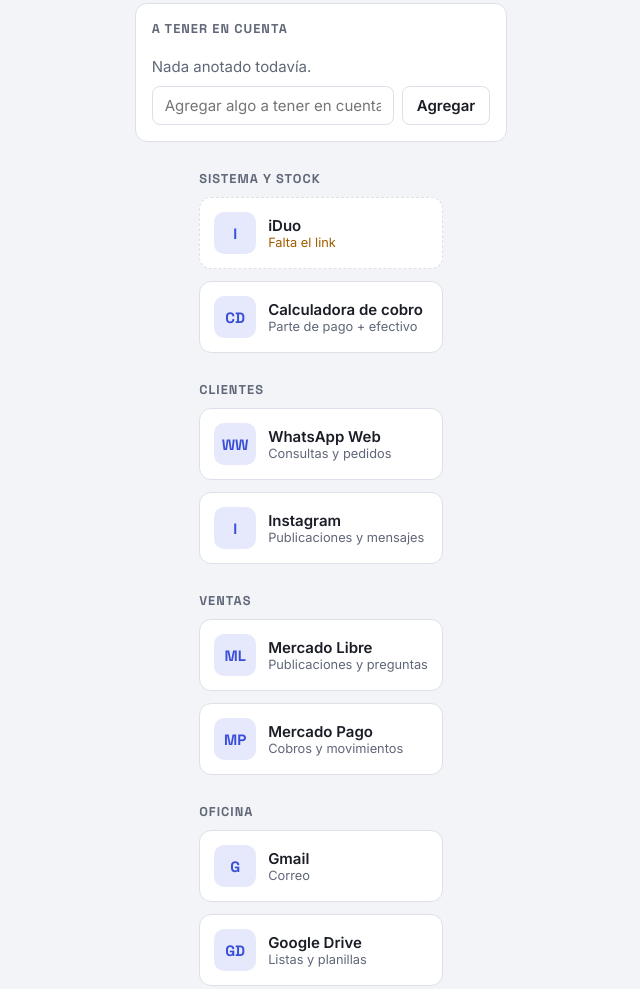
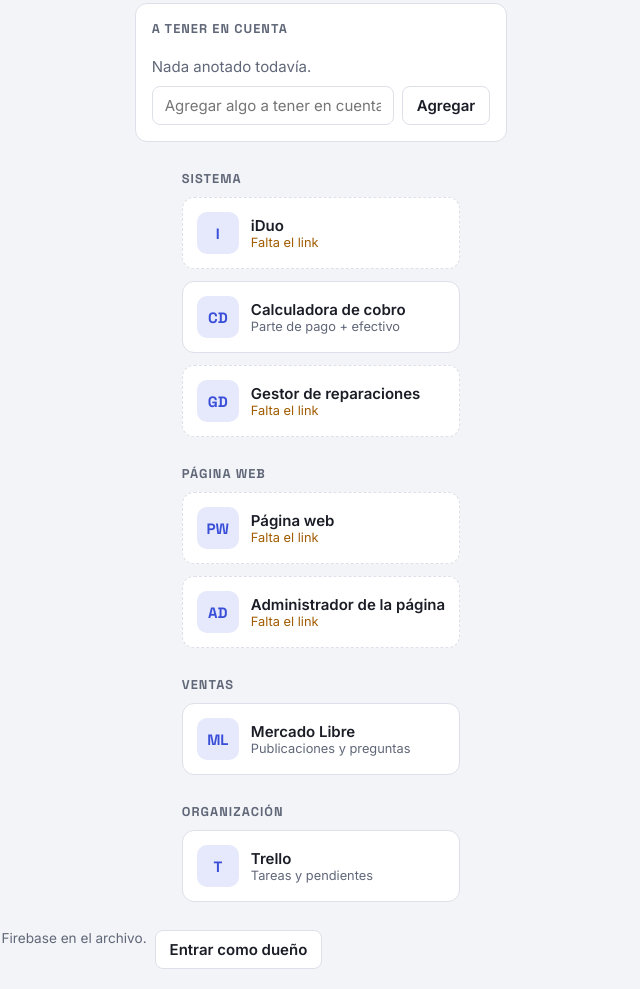
Before and after one commit to lucasexpressgame/expressgame, a plain HTML site: page index.html in a window 1280 px wide. Shown: the part 174-1163 px from the top of the page, without its empty margins (319-959 px from the left). Drawn offline with Linux system fonts and the light colour scheme.

Commit message:
Panel: accesos que pidió Lucas
Co-Authored-By: Claude Opus 5.5 <noreply@anthropic.com>
Claude-Session: https://claude.ai/code/session_016cBebVPyHgPbkrMNVqn4if

```diff
--- a/index.html
+++ b/index.html
@@ -179,15 +179,7 @@ label{display:flex;flex-direction:column;gap:4px;font-size:.85rem;color:var(--mu
 const FIREBASE_CONFIG = window.FIREBASE_CONFIG||{projectId:"COMPLETAR"};
 const OWNER_EMAIL = window.OWNER_EMAIL||"";
 const DEFAULT_CONFIG={
- accesos:[
-  {n:'iDuo',u:'',c:'Sistema y stock',d:'Precios, stock y ventas'},
-  {n:'Calculadora de cobro',u:'calculadora/',c:'Sistema y stock',d:'Parte de pago + efectivo'},
-  {n:'WhatsApp Web',u:'https://web.whatsapp.com',c:'Clientes',d:'Consultas y pedidos'},
-  {n:'Instagram',u:'https://www.instagram.com',c:'Clientes',d:'Publicaciones y mensajes'},
-  {n:'Mercado Libre',u:'https://www.mercadolibre.com.ar',c:'Ventas',d:'Publicaciones y preguntas'},
-  {n:'Mercado Pago',u:'https://www.mercadopago.com.ar',c:'Ventas',d:'Cobros y movimientos'},
-  {n:'Gmail',u:'https://mail.google.com',c:'Oficina',d:'Correo'},
-  {n:'Google Drive',u:'https://drive.google.com',c:'Oficina',d:'Listas y planillas'}],
+ accesos:[{"n": "iDuo", "u": "", "c": "Sistema", "d": "Precios, stock y ventas"}, {"n": "Calculadora de cobro", "u": "calculadora/", "c": "Sistema", "d": "Parte de pago + efectivo"}, {"n": "Gestor de reparaciones", "u": "", "c": "Sistema", "d": "Equipos en reparación"}, {"n": "Página web", "u": "", "c": "Página web", "d": "La tienda online"}, {"n": "Administrador de la página", "u": "", "c": "Página web", "d": "Ver los pedidos de la página"}, {"n": "Mercado Libre", "u": "https://www.mercadolibre.com.ar", "c": "Ventas", "d": "Publicaciones y preguntas"}, {"n": "Trello", "u": "https://trello.com", "c": "Organización", "d": "Tareas y pendientes"}],
  datos:[{k:'Alias Mercado Pago',v:'(completar)'},{k:'Horarios',v:'(completar)'},{k:'Dirección',v:'(completar)'},{k:'Garantía de usados',v:'(completar)'}],
  mensajes:[
   {t:'Cómo tomamos usados',x:'¡Hola! Tomamos juegos y consolas en parte de pago. Mandanos foto y estado del equipo (si tiene caja, joysticks y cables) y te pasamos la cotización. El resto se puede pagar en efectivo o transferencia.'},
```
